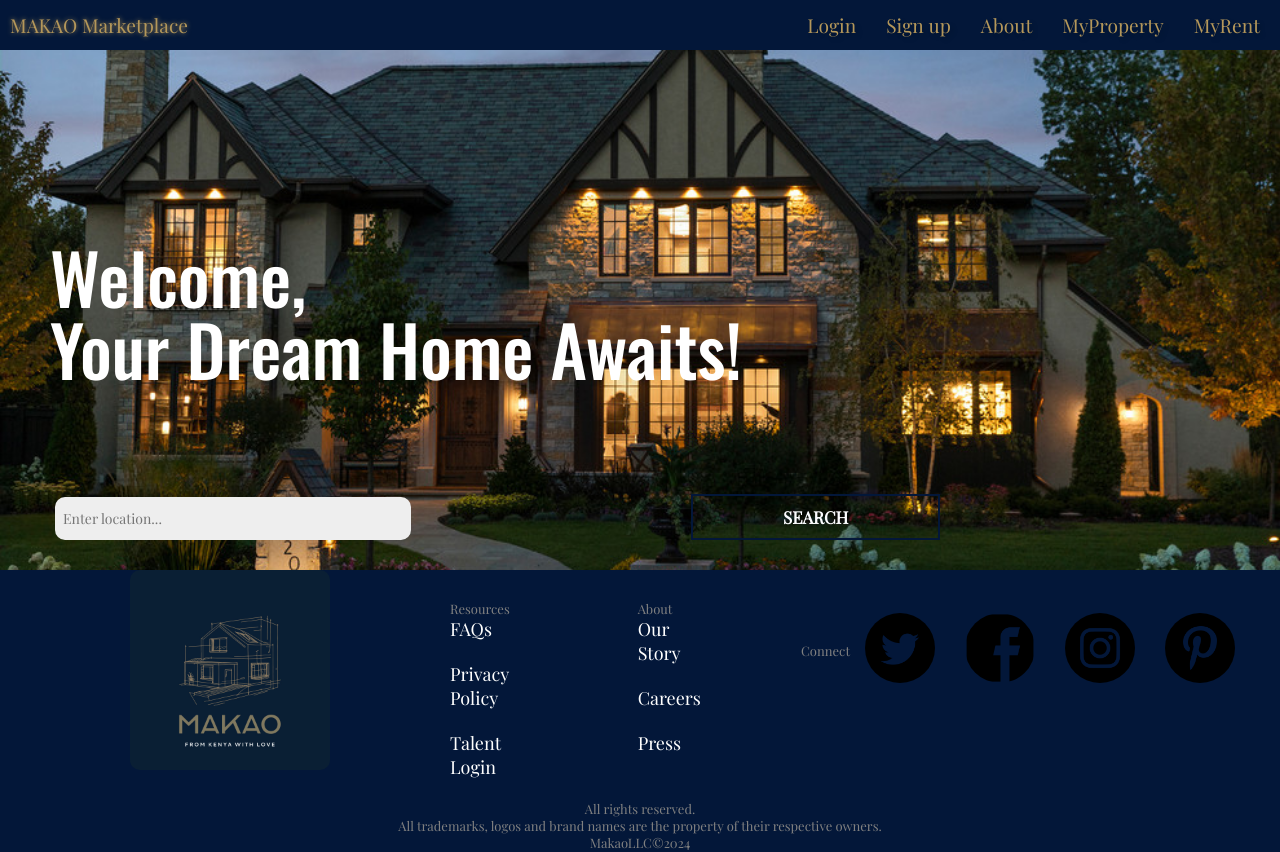
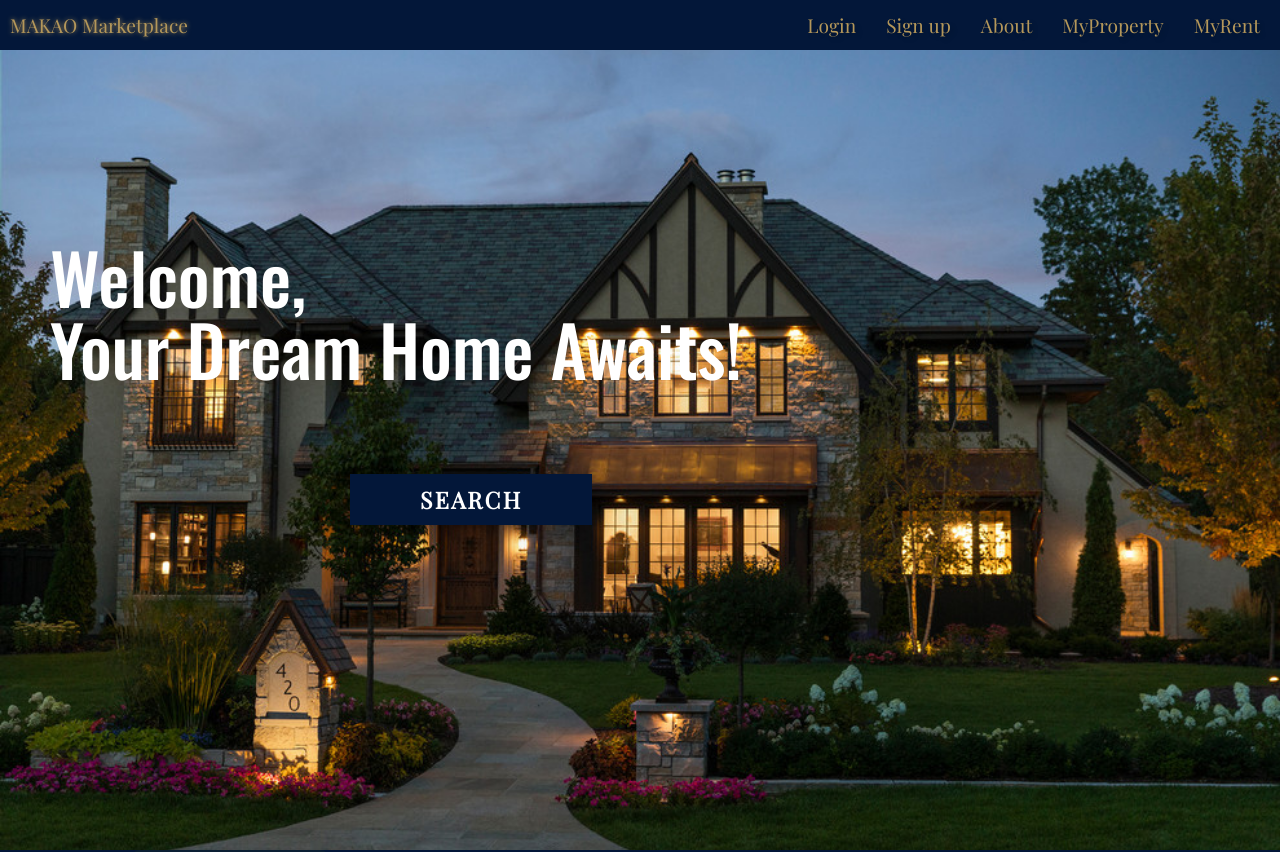
Before and after one commit to NICKMUGO/Real-Estate-App, a React (Create React App) app in the folder client/: page /landingpage in a window 1280 px wide. Shown: the top 852 px of the page. Built offline with nearby package versions, Linux system fonts and the light colour scheme.

Commit message:
Text on landingpage restoration and added functionality

```diff
--- a/client/src/Components/HomePage.js
+++ b/client/src/Components/HomePage.js
@@ -8,7 +8,6 @@ function HomePage() {
     return (
       <div>
           <LandingPage/>
-          <br></br><br></br><br></br><br></br><br></br><br></br><br></br><br></br><br></br><br></br><br></br><br></br><br></br><br></br><br></br><br></br><br></br><br></br>
           <AwardsPage/>
           <br></br><br></br><br></br>
           <HighlightsofHouses/>
--- a/client/src/Components/LandingPage.js
+++ b/client/src/Components/LandingPage.js
@@ -2,14 +2,22 @@ import React from "react";
 import "./landingpage.css";  // Ensure this imports the CSS file
 
 function LandingPage() {
+    const navigateToSignup = () => {
+        window.location.href = "/signup";
+    };
+
     return (
-        <div className="bodytext">
-            <h1>Welcome,</h1>
-            <h1>Your Dream Home Awaits!</h1>
-            <input type="text" placeholder="Enter location..." />
-            <button className="navbarbutton">
-                <span>Search</span>
-            </button>
+        <div>
+            <link rel="preconnect" href="https://fonts.googleapis.com" />
+            <link rel="preconnect" href="https://fonts.gstatic.com" crossorigin />
+            <link href="https://fonts.googleapis.com/css2?family=Bebas+Neue&family=Josefin+Slab:ital,wght@0,100..700;1,100..700&display=swap" rel="stylesheet" />
+            <div className="bodytext">
+                <h1>Welcome,</h1>
+                <h1>Your Dream Home Awaits!</h1>
+                <button className="navbarbutton" onClick={navigateToSignup}>
+                    <span>SEARCH</span>
+                </button>
+            </div>
         </div>
     );
 }
--- a/client/src/Components/landingpage.css
+++ b/client/src/Components/landingpage.css
@@ -9,9 +9,10 @@
   font-style: normal;
 }
 
+
 .bodytext {
-  height: 65vh;
-  background-image: url(house.jpg);
+  height: 100vh;
+  background-image: url(house.jpg)!important;
   background-size: cover;
   background-repeat: no-repeat;
   background-position: center;
@@ -61,51 +62,65 @@
 }
 
 .navbarbutton {
-  color: #fcfdff;
-  text-transform: uppercase;
-  text-decoration: none;
-  border: 2px solid #031739;
-  padding: 10px 90px;
-  font-size: 17px;
+  position: relative;
+  display: flex;
+  margin-top: 90px;
+  justify-content: center;
+  align-items: center;
+  border-radius: 0px;
+  background: #031739;
+  font-family: "Playfair Display", sans-serif;
+  font-weight: lighter;
+  font-size: 20px;
+  margin-left: 300px;
+  box-shadow: 0px 6px 24px 0px rgba(0, 0, 0, 0.2);
+  overflow: hidden;
   cursor: pointer;
-  font-weight: bold;
-  background: transparent;
-  position: relative;
-  transition: all 0.3s ease-in-out;
-  overflow: hidden;
-  font-family: "Playfair Display", serif;
-  margin-top: 110px;
-  margin-bottom: 50px;
-  margin-left: 270px;
+  border: none;
 }
 
 .navbarbutton::after {
-  content: "";
+  content: " ";
+  width: 0%;
+  height: 100%;
+  background: #B4975A;
   position: absolute;
-  height: 100%;
-  width: 0;
-  top: 0;
+  transition: all 0.4s ease-in-out;
+  right: 0;
+}
+
+.navbarbutton:hover::after {
+  right: auto;
   left: 0;
-  background-color: #031739;
-  z-index: -1;
+  width: 100%;
+}
+.navbarbutton span {
+  text-align: center;
+  text-decoration: none;
+  width: 100%;
+  padding: 10px 70px;
+  color: #fff;
+  font-size: 1.15em;
+  font-weight: 600;
+  letter-spacing: 0.1em;
+  z-index: 20;
   transition: all 0.3s ease-in-out;
 }
 
-.navbarbutton:hover::after {
-  width: 100%;
-}
-
-.navbarbutton:hover {
-  color: white;
+.navbarbutton:hover span {
+  color: #183153;
+  animation: scaleUp 0.3s ease-in-out;
 }
 
 @keyframes scaleUp {
   0% {
     transform: scale(1);
   }
+
   50% {
     transform: scale(0.95);
   }
+
   100% {
     transform: scale(1);
   }
```
